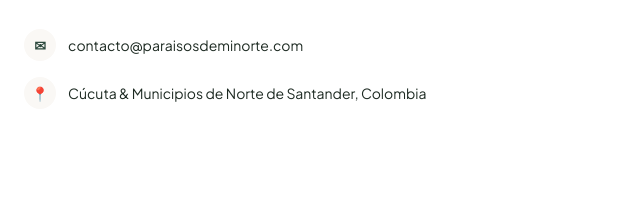
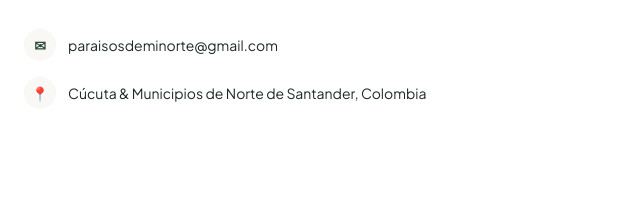
Before and after one commit to felipeandrespinillos-cmyk/paraisos-de-mi-norte, a plain HTML site: page index.html in a window 1280 px wide. Shown: the part 7736-7941 px from the top of the page, 0-640 px from the left. Drawn offline with nearby package versions, Linux system fonts and the light colour scheme; no server answers; a web font is replaced by a local one.

Commit message:
Update index.html

```diff
--- a/index.html
+++ b/index.html
@@ -622,7 +622,7 @@
           <div class="space-y-4 text-sm">
             <div class="flex items-center gap-3">
               <span class="w-8 h-8 rounded-full bg-bio-sand flex items-center justify-center text-bio-green font-bold">✉</span>
-              <span>contacto@paraisosdeminorte.com</span>
+              <span>paraisosdeminorte@gmail.com</span>
             </div>
             <div class="flex items-center gap-3">
               <span class="w-8 h-8 rounded-full bg-bio-sand flex items-center justify-center text-bio-green font-bold">📍</span>
```
